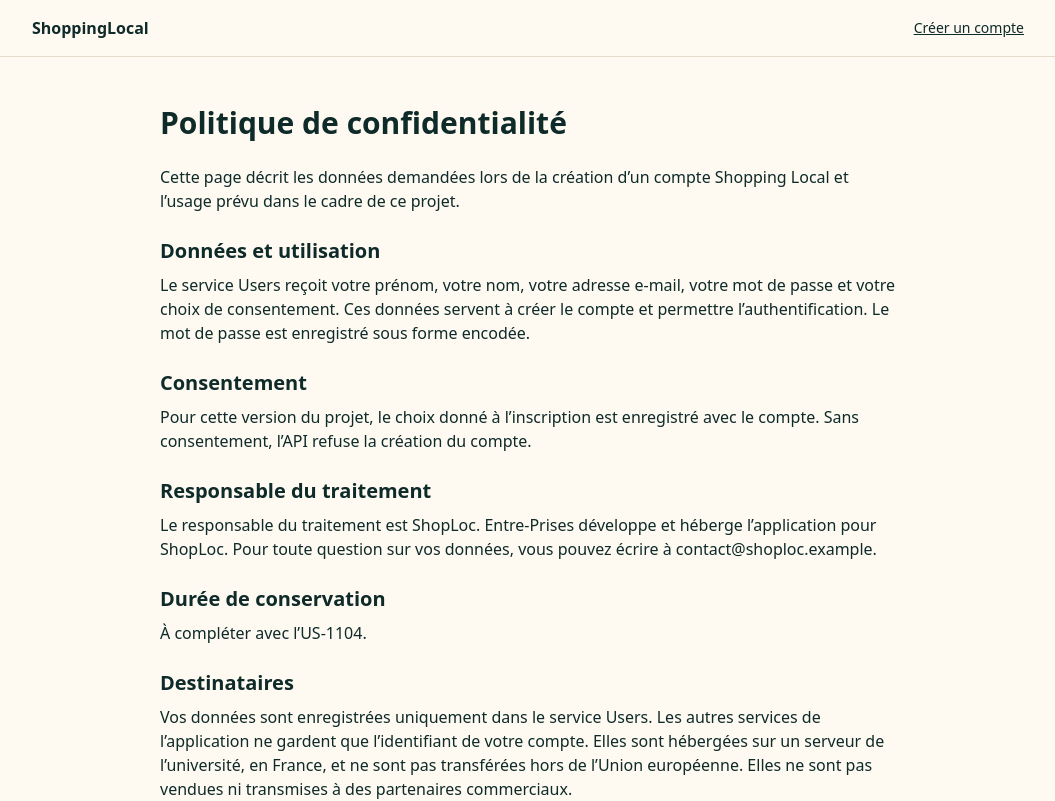
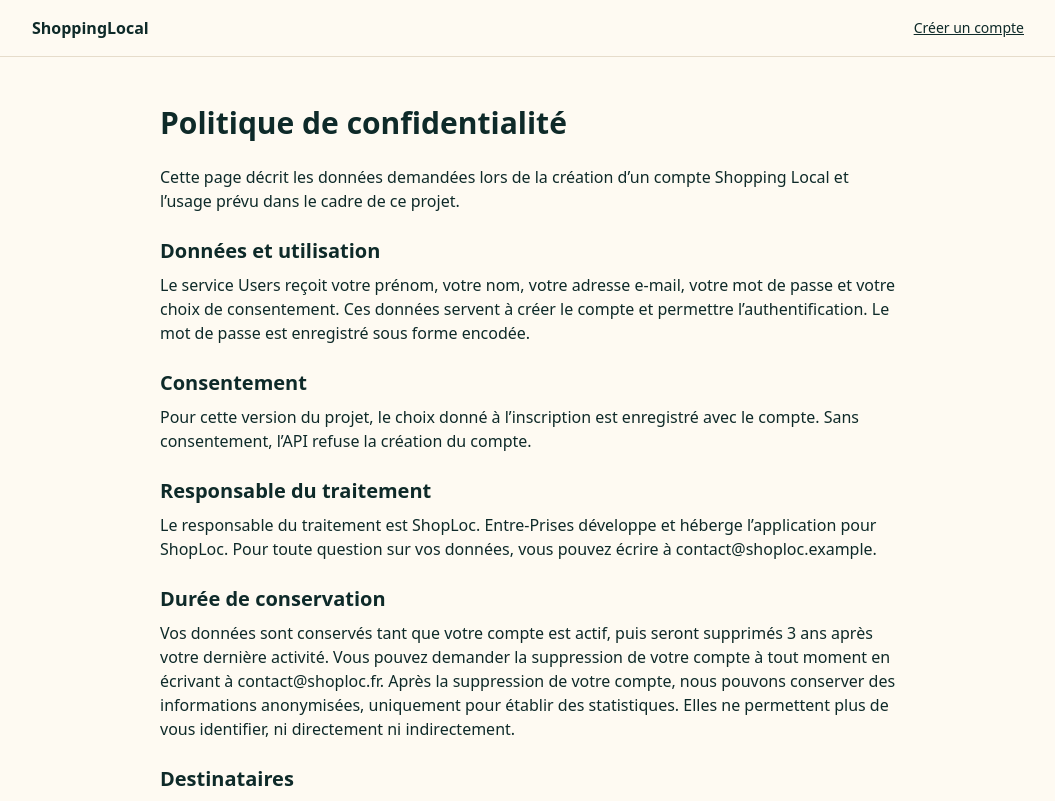
Before and after one commit to glop2026shoploc/front, a Next.js app: page /politique-confidentialite in a window 1280 px wide. Shown: the top 801 px of the page, without its empty margins (112-1167 px from the left). Built offline with nearby package versions, Linux system fonts and the light colour scheme.

Commit message:
feat: add text in PolitiqueConfidentialitePage for data retention

```diff
--- a/src/app/politique-confidentialite/page.tsx
+++ b/src/app/politique-confidentialite/page.tsx
@@ -27,7 +27,13 @@ export default function PolitiqueConfidentialitePage() {
         vous pouvez écrire à contact@shoploc.example.
       </p>
       <h2 className="mb-2 mt-6 text-xl font-semibold">Durée de conservation</h2>
-      <p>À compléter avec l’US-1104.</p>
+      <p>Vos données sont conservés tant que votre compte est actif, puis seront supprimés 3 ans
+          après votre dernière activité. Vous pouvez demander la suppression de votre compte à tout moment
+          en écrivant à contact@shoploc.fr.
+          Après la suppression de votre compte, nous pouvons conserver des informations
+          anonymisées, uniquement pour établir des statistiques. Elles ne permettent plus de vous identifier, ni
+          directement ni indirectement.
+      </p>
       <h2 className="mb-2 mt-6 text-xl font-semibold">Destinataires</h2>
       <p>
         Vos données sont enregistrées uniquement dans le service Users. Les
```
